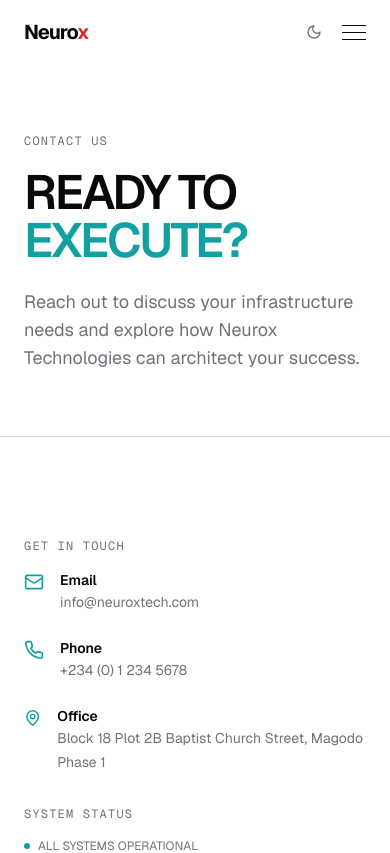
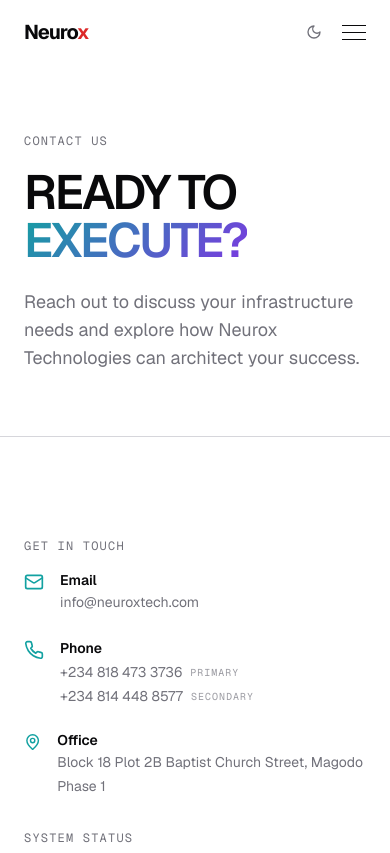
Before and after one commit to Neurox-Technologies-Limited/website-frontend-ui, a React (Vite) app: page /contact in a window 390 px wide. Shown: the top 853 px of the page. Built offline with nearby package versions, Linux system fonts and the light colour scheme; the HTML template or start-up script is replaced by a standard one.

Commit message:
feat(contact-page): show two phone numbers with tel links

```diff
--- a/src/pages/ContactPage.tsx
+++ b/src/pages/ContactPage.tsx
@@ -22,7 +22,7 @@ const ContactPage = () => {
             animate={{ opacity: 1, y: 0 }}
             transition={{ duration: 0.6, delay: 0.1 }}
           >
-            Ready to <span className="accent-text">Execute?</span>
+            Ready to <span className="gradient-text">Execute?</span>
           </motion.h1>
           <motion.p
             className="text-muted-foreground text-lg max-w-[60ch] mt-6"
@@ -58,8 +58,25 @@ const ContactPage = () => {
                 <div className="flex items-start gap-4">
                   <Phone className="w-5 h-5 text-accent mt-0.5" />
                   <div>
-                    <span className="text-sm font-semibold block">Phone</span>
-                    <span className="text-sm text-muted-foreground">+234 (0) 1 234 5678</span>
+                    <span className="text-sm font-semibold block mb-1">Phone</span>
+                    <div className="flex items-center gap-2">
+                      <a
+                        href="tel:+2348184733736"
+                        className="text-sm text-muted-foreground hover:text-accent transition-colors"
+                      >
+                        +234 818 473 3736
+                      </a>
+                      <span className="font-mono text-[10px] text-muted-foreground/70 uppercase tracking-widest">primary</span>
+                    </div>
+                    <div className="flex items-center gap-2 mt-1">
+                      <a
+                        href="tel:+2348144488577"
+                        className="text-sm text-muted-foreground hover:text-accent transition-colors"
+                      >
+                        +234 814 448 8577
+                      </a>
+                      <span className="font-mono text-[10px] text-muted-foreground/70 uppercase tracking-widest">secondary</span>
+                    </div>
                   </div>
                 </div>
                 <div className="flex items-start gap-4">
```
